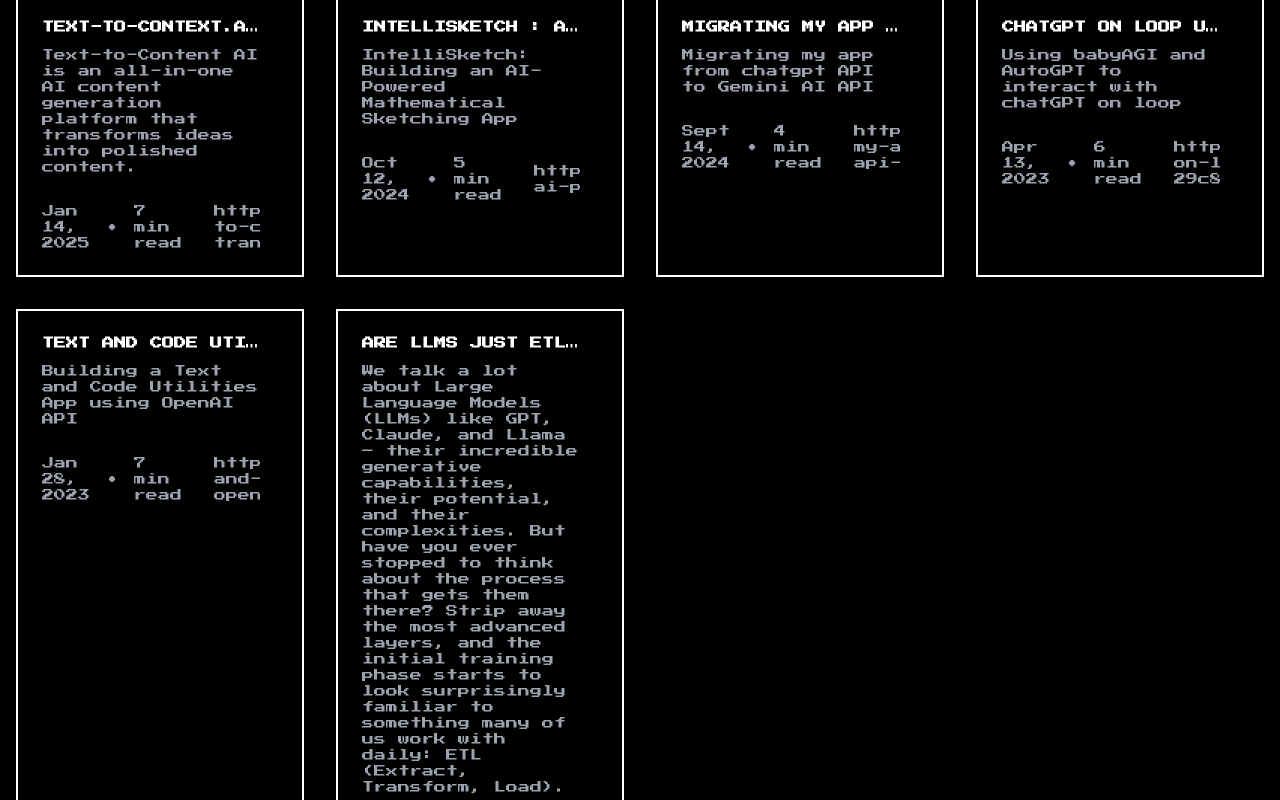
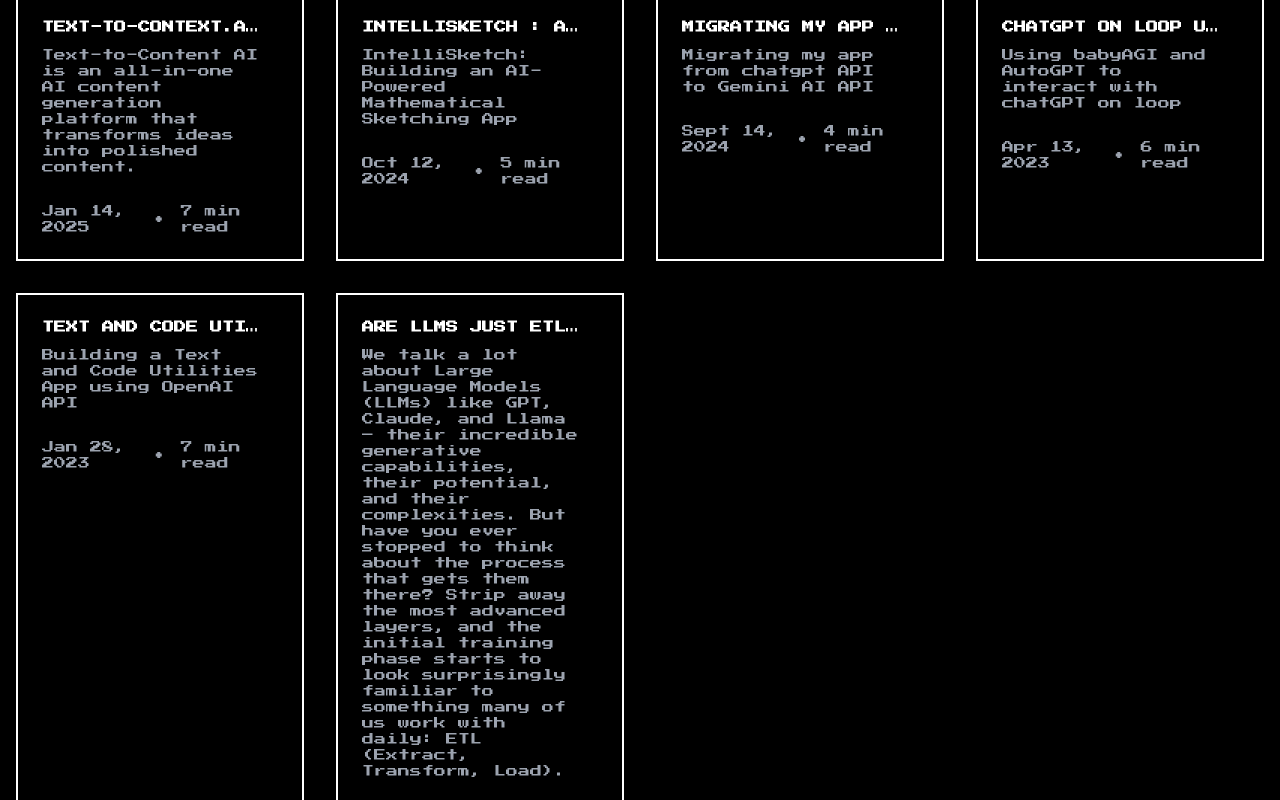
Before and after one commit to ayazmirza54/ai-gadgets, a React (Vite) app: page / in a window 1280 px wide. Shown: the part 1620-2420 px from the top of the page. Built offline with nearby package versions, Linux system fonts and the light colour scheme.

Commit message:
Update App.tsx

```diff
--- a/src/App.tsx
+++ b/src/App.tsx
@@ -238,7 +238,7 @@ function App() {
                 subtitle={blog.subtitle}
                 date={blog.date}
                 readTime={blog.readTime}
-                source={blog.source}
+              //  source={blog.source}
                 onClick={() => handleBlogClick(blog.id)}
               />
             ))}
```
